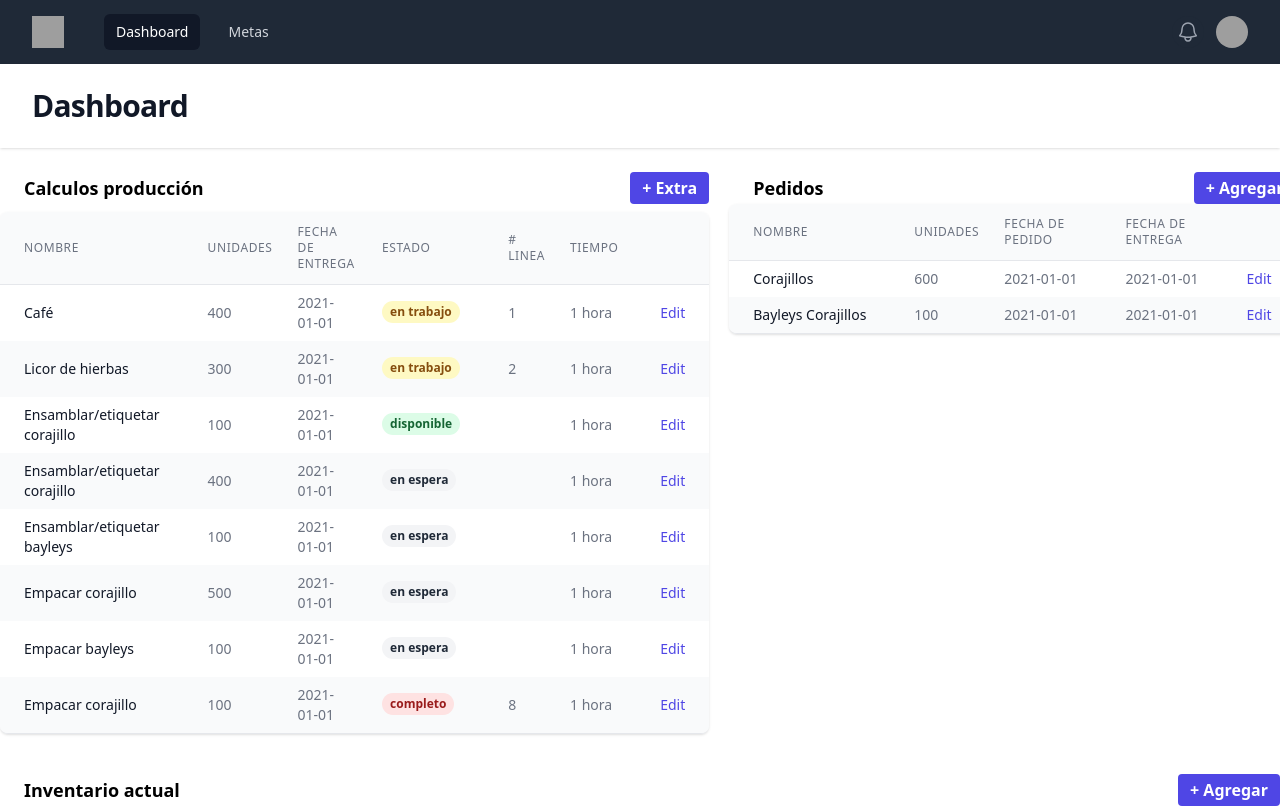
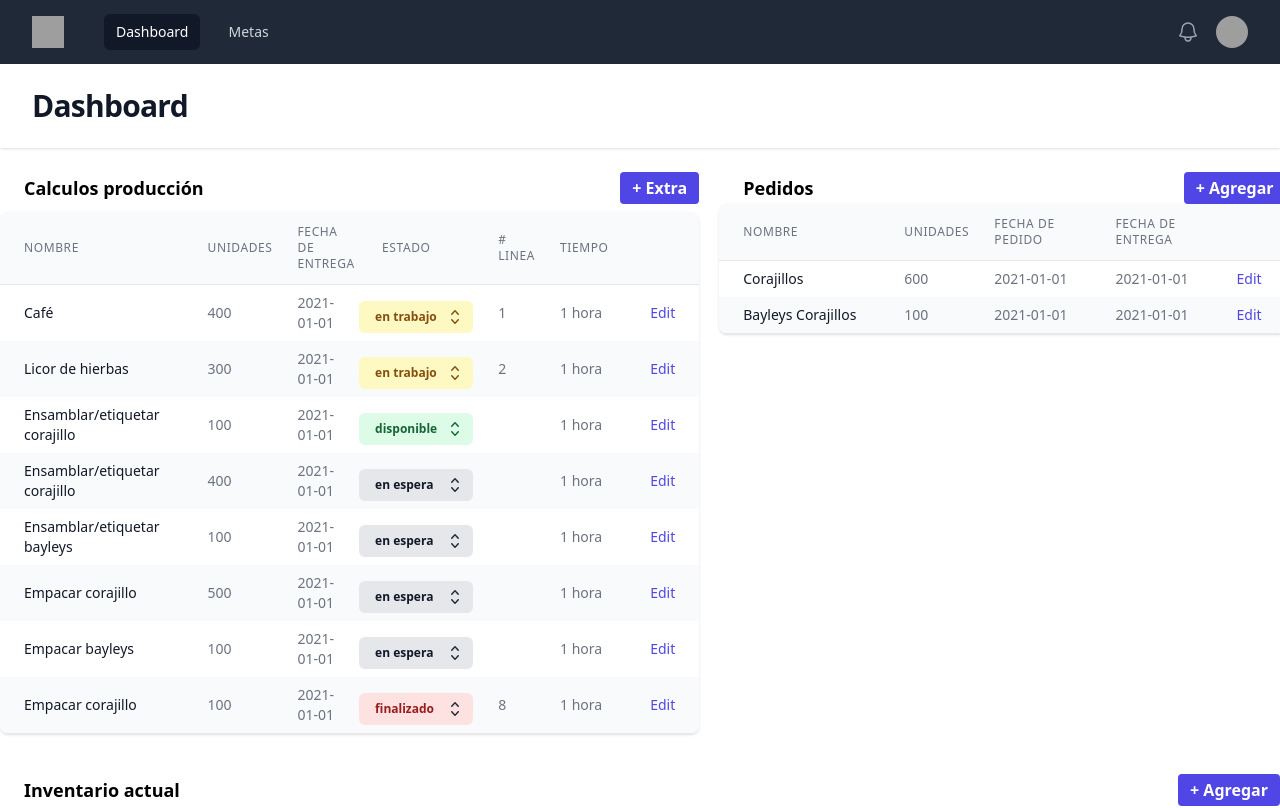
Before and after one commit to dmojarrot/Corajillo-E2, a Next.js app in the folder dashboard-eq2/: page / in a window 1280 px wide. Shown: the top 808 px of the page. Built offline with nearby package versions, Linux system fonts and the light colour scheme; grey boxes are pictures that could not be loaded.

Commit message:
added select menu for production statuses

```diff
--- /dev/null
+++ b/dashboard-eq2/src/components/SelectMenu.jsx
@@ -0,0 +1,106 @@
+import { Fragment, useState } from "react"
+import { Listbox, Transition } from "@headlessui/react"
+import { CheckIcon, ChevronUpDownIcon } from "@heroicons/react/20/solid"
+
+const states = ["disponible", "en trabajo", "finalizado", "en espera"]
+
+function classNames(...classes) {
+  return classes.filter(Boolean).join(" ")
+}
+
+export default function SelectMenu({ state }) {
+  const [selected, setSelected] = useState(state)
+
+  return (
+    <Listbox value={selected} onChange={setSelected}>
+      {({ open }) => (
+        <>
+          <div className="relative mt-2">
+            <Listbox.Button
+              className={`relative whitespace-nowrap w-full cursor-default rounded-md py-1.5 pl-2 pr-7 text-left text-gray-900 focus:outline-none sm:text-sm sm:leading-6
+                            ${
+                              selected === "disponible"
+                                ? " bg-green-100  text-green-800 "
+                                : selected === "en trabajo"
+                                ? " bg-yellow-100 text-yellow-800 "
+                                : selected === "finalizado"
+                                ? " bg-red-100 text-red-800 "
+                                : " bg-gray-200 text-gray-800 "
+                            }
+                          `}
+            >
+              <span className="flex items-center">
+                <span className="px-2 inline-flex text-xs leading-5 font-semibold rounded-full text-center">
+                  {selected}
+                </span>
+              </span>
+              <span className="pointer-events-none absolute inset-y-0 right-0 ml-3 flex items-center pr-2">
+                <ChevronUpDownIcon
+                  className={`"h-5 w-5 opacity-90" ${
+                    selected === "disponible"
+                      ? " text-green-800"
+                      : selected === "en trabajo"
+                      ? "text-yellow-800"
+                      : selected === "completo"
+                      ? "text-red-800"
+                      : "text-gray-800"
+                  }`}
+                  aria-hidden="true"
+                />
+              </span>
+            </Listbox.Button>
+
+            <Transition
+              show={open}
+              as={Fragment}
+              leave="transition ease-in duration-100"
+              leaveFrom="opacity-100"
+              leaveTo="opacity-0"
+            >
+              <Listbox.Options className="absolute z-10 mt-1 max-h-56 w-full overflow-auto rounded-md bg-white py-1 text-base shadow-lg ring-1 ring-black ring-opacity-5 focus:outline-none sm:text-sm">
+                {states.map((state, stateIdx) => (
+                  <Listbox.Option
+                    key={stateIdx}
+                    className={({ active }) =>
+                      classNames(
+                        active ? "bg-indigo-600 text-white" : "text-gray-900",
+                        "relative cursor-default select-none py-2 pr-2"
+                      )
+                    }
+                    value={state}
+                  >
+                    {({ selected, active }) => (
+                      <>
+                        <div className="flex items-center">
+                          <span
+                            className={classNames(
+                              selected ? "font-semibold" : "font-normal",
+                              "ml-3 block truncate"
+                            )}
+                          >
+                            {state}
+                          </span>
+                        </div>
+
+                        {selected ? (
+                          <span
+                            className={classNames(
+                              active ? "text-white" : "text-indigo-600",
+                              "absolute inset-y-0 right-0 flex items-center pr-2"
+                            )}
+                          >
+                            <CheckIcon className="h-5 w-5" aria-hidden="true" />
+                          </span>
+                        ) : null}
+                      </>
+                    )}
+                  </Listbox.Option>
+                ))}
+              </Listbox.Options>
+            </Transition>
+          </div>
+        </>
+      )}
+    </Listbox>
+  )
+}
--- a/dashboard-eq2/src/components/Tables.jsx
+++ b/dashboard-eq2/src/components/Tables.jsx
@@ -1,3 +1,5 @@
+import SelectMenu from "./SelectMenu"
+
 const inventory = [
   {
     nombre: "Corajillo terminado",
@@ -160,7 +162,7 @@ const faltantes = [
     nombre: "Empacar corajillo",
     unidades: "100",
     "fecha de entrega": "2021-01-01",
-    estado: "completo",
+    estado: "finalizado",
     "# linea": "8",
     tiempo: "1 hora",
   },
@@ -181,7 +183,7 @@ export default function Tables() {
           <div className="-my-2 overflow-x-auto sm:-mx-6 lg:-mx-8">
             <div className="py-2 align-middle inline-block min-w-full sm:px-6 lg:px-8">
               <div className="shadow overflow-hidden border-b border-gray-200 sm:rounded-lg">
-                <table className="min-w-full divide-y divide-gray-200">
+                <table className="min-w-full divide-y divide-gray-200  overflow-visible">
                   <thead className="bg-gray-50">
                     <tr>
                       <th
@@ -229,7 +231,7 @@ export default function Tables() {
                     {faltantes.map((pedido, pedidoIdx) => (
                       <tr
                         key={pedidoIdx}
-                        className={`hover:bg-gray-200
+                        className={`hover:bg-gray-100
                           ${pedidoIdx % 2 === 0 ? "bg-white" : "bg-gray-50"}
                         `}
                       >
@@ -243,21 +245,8 @@ export default function Tables() {
                         <td className="px-6 py-2 text-sm text-gray-500">
                           {pedido["fecha de entrega"]}
                         </td>
-
-                        <td
-                          className={`mx-6 my-4 px-2 inline-flex text-xs leading-5 font-semibold rounded-full text-center
-                            ${
-                              pedido["estado"] === "disponible"
-                                ? " bg-green-100 text-green-800"
-                                : pedido["estado"] === "en trabajo"
-                                ? " bg-yellow-100 text-yellow-800"
-                                : pedido["estado"] === "completo"
-                                ? " bg-red-100 text-red-800"
-                                : " bg-gray-100 text-gray-800"
-                            }
-                          `}
-                        >
-                          {pedido["estado"]}
+                        <td>
+                          <SelectMenu state={pedido["estado"]} />
                         </td>
                         <td className="px-6 py-2 text-sm text-gray-500">
                           {pedido["# linea"]}
@@ -330,7 +319,7 @@ export default function Tables() {
                     {pedidos.map((pedido, pedidoIdx) => (
                       <tr
                         key={pedidoIdx}
-                        className={`hover:bg-gray-200
+                        className={`hover:bg-gray-100
                           ${pedidoIdx % 2 === 0 ? "bg-white" : "bg-gray-50"}
                         `}
                       >
@@ -423,7 +412,7 @@ export default function Tables() {
                   {inventory.map((pedido, pedidoIdx) => (
                     <tr
                       key={pedidoIdx}
-                      className={`hover:bg-gray-200
+                      className={`hover:bg-gray-100
                           ${pedidoIdx % 2 === 0 ? "bg-white" : "bg-gray-50"}
                         `}
                     >
--- a/dashboard-eq2/src/pages/metas.jsx
+++ b/dashboard-eq2/src/pages/metas.jsx
@@ -9,7 +9,7 @@ export default function metas() {
         <header className="bg-white shadow">
           <div className="mx-auto max-w-7xl py-6 px-4 sm:px-6 lg:px-8">
             <h1 className="text-3xl font-bold tracking-tight text-gray-900">
-              (lo que vera el/los empleados)
+              Metas
             </h1>
           </div>
         </header>
```
